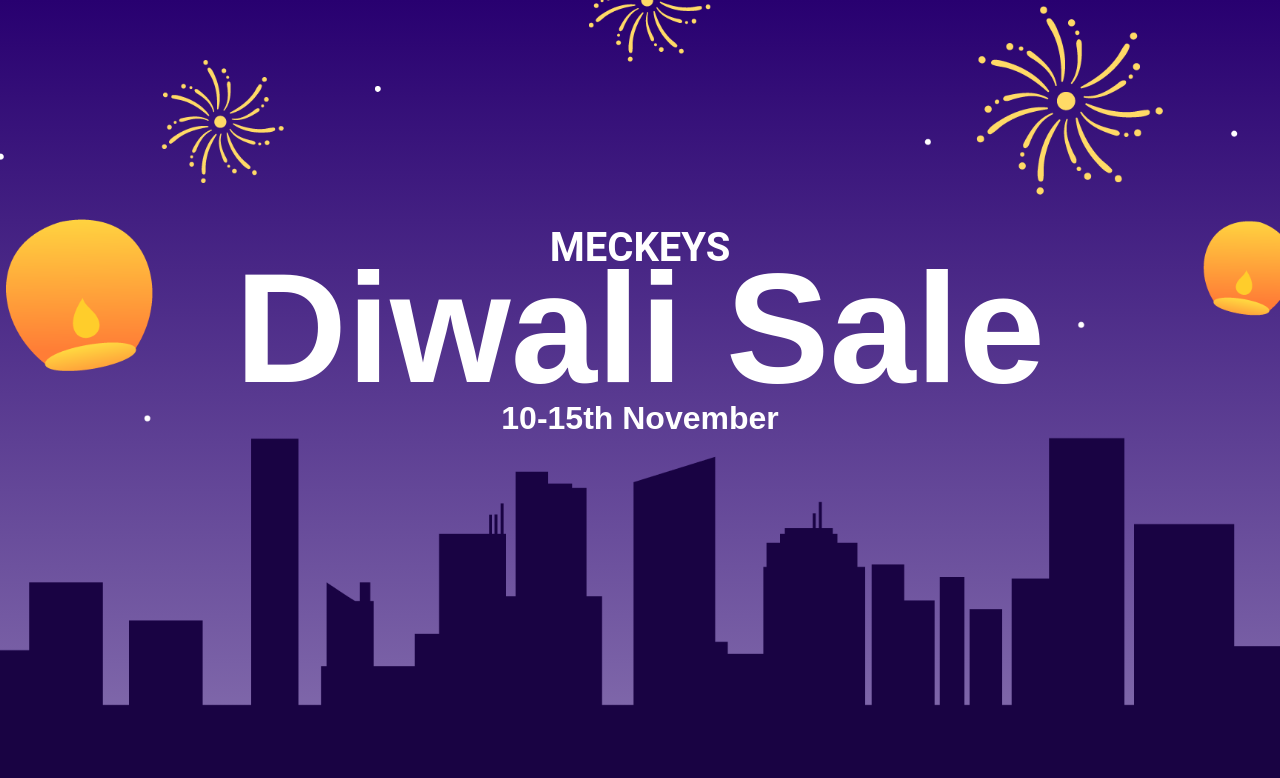
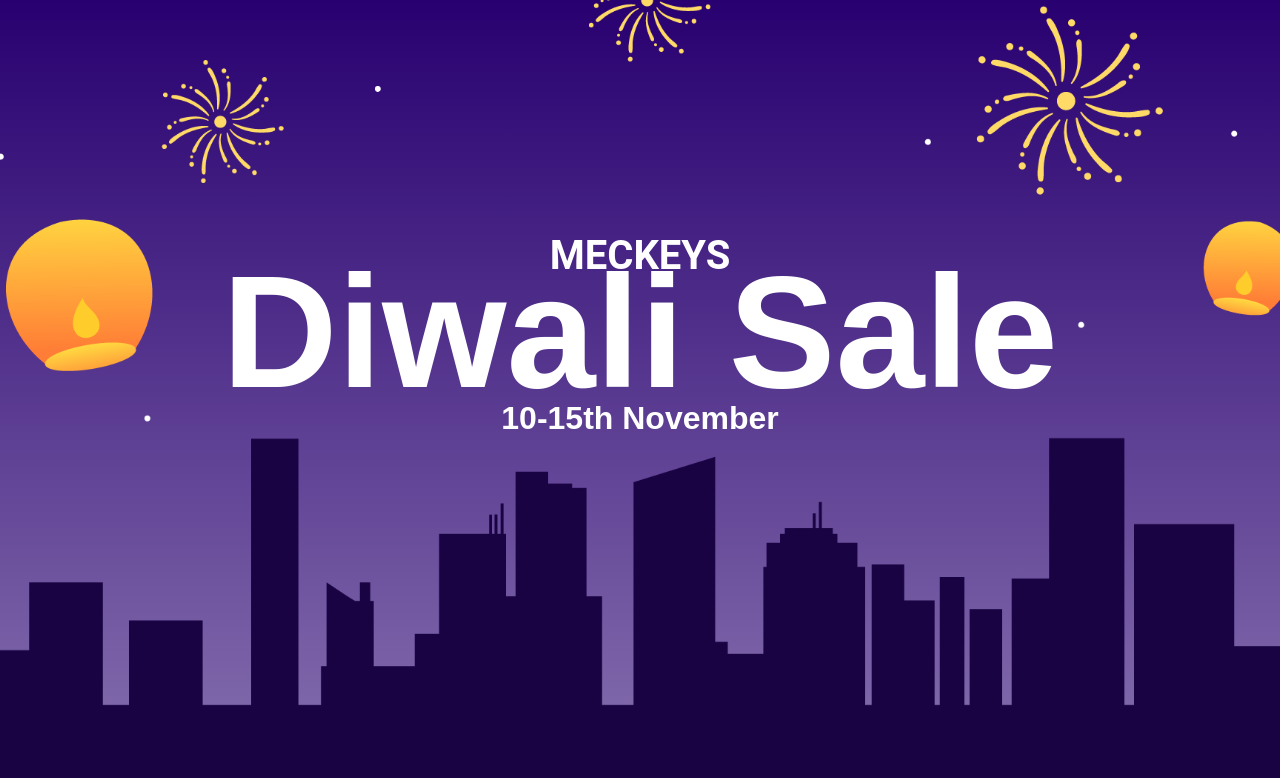
Before and after one commit to samalsubrat/Diwali-2023, a plain HTML site: page index.html in a window 1280 px wide. Shown: the top 778 px of the page. Drawn offline with Linux system fonts and the light colour scheme.

Commit message:
style changes

```diff
--- a/style.css
+++ b/style.css
@@ -67,7 +67,7 @@ section img{
 
 #text{
     position: absolute;
-    font-size: 155px;
+    font-size: 10rem;
     top: 30%;
 }
 
@@ -94,8 +94,8 @@ section img{
 }
 .h4{
     position: absolute;
-    top: 28%;
-    font-size: 40px;
+    top: 29%;
+    font-size: 2.5rem;
 }
 
 .btn:hover{
```
